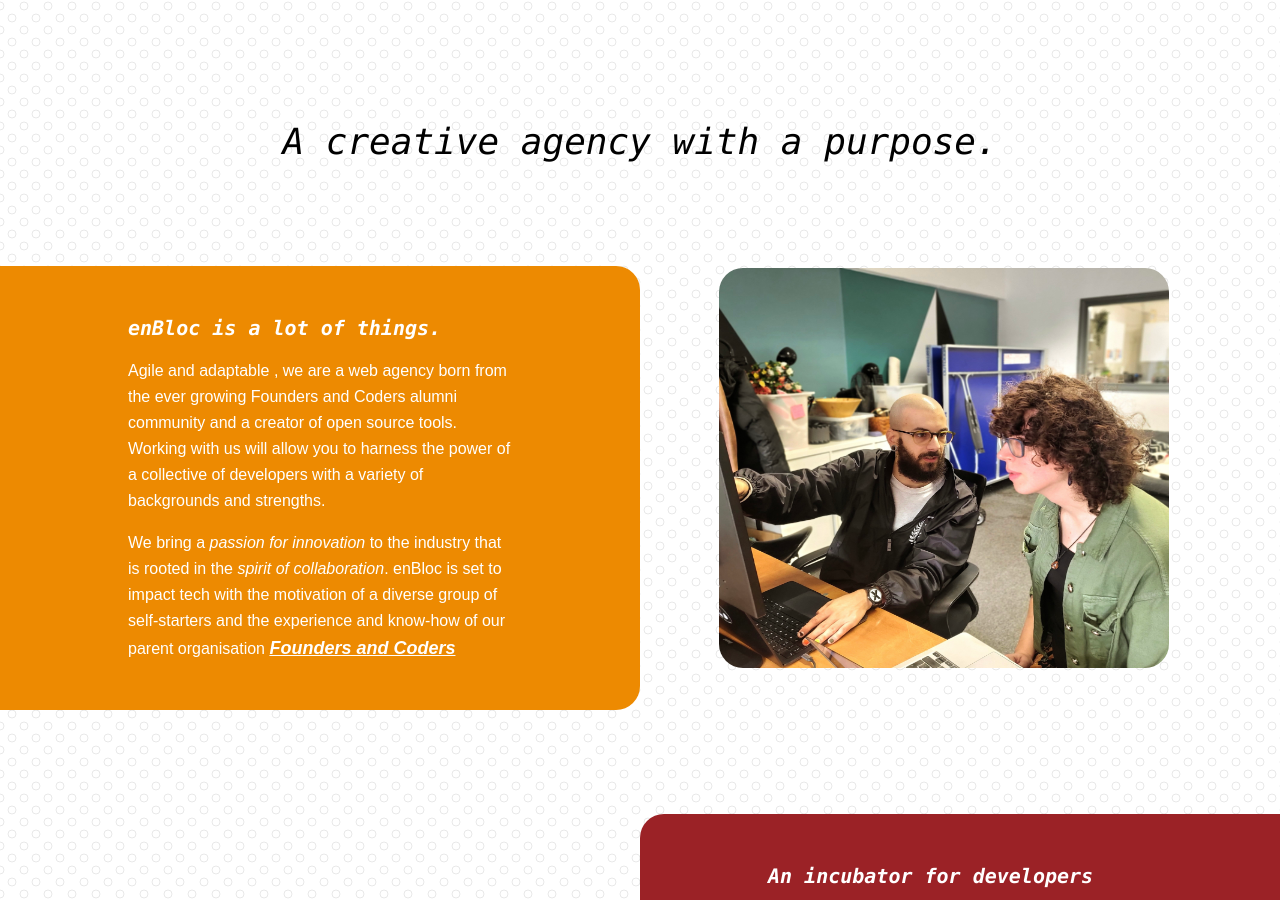
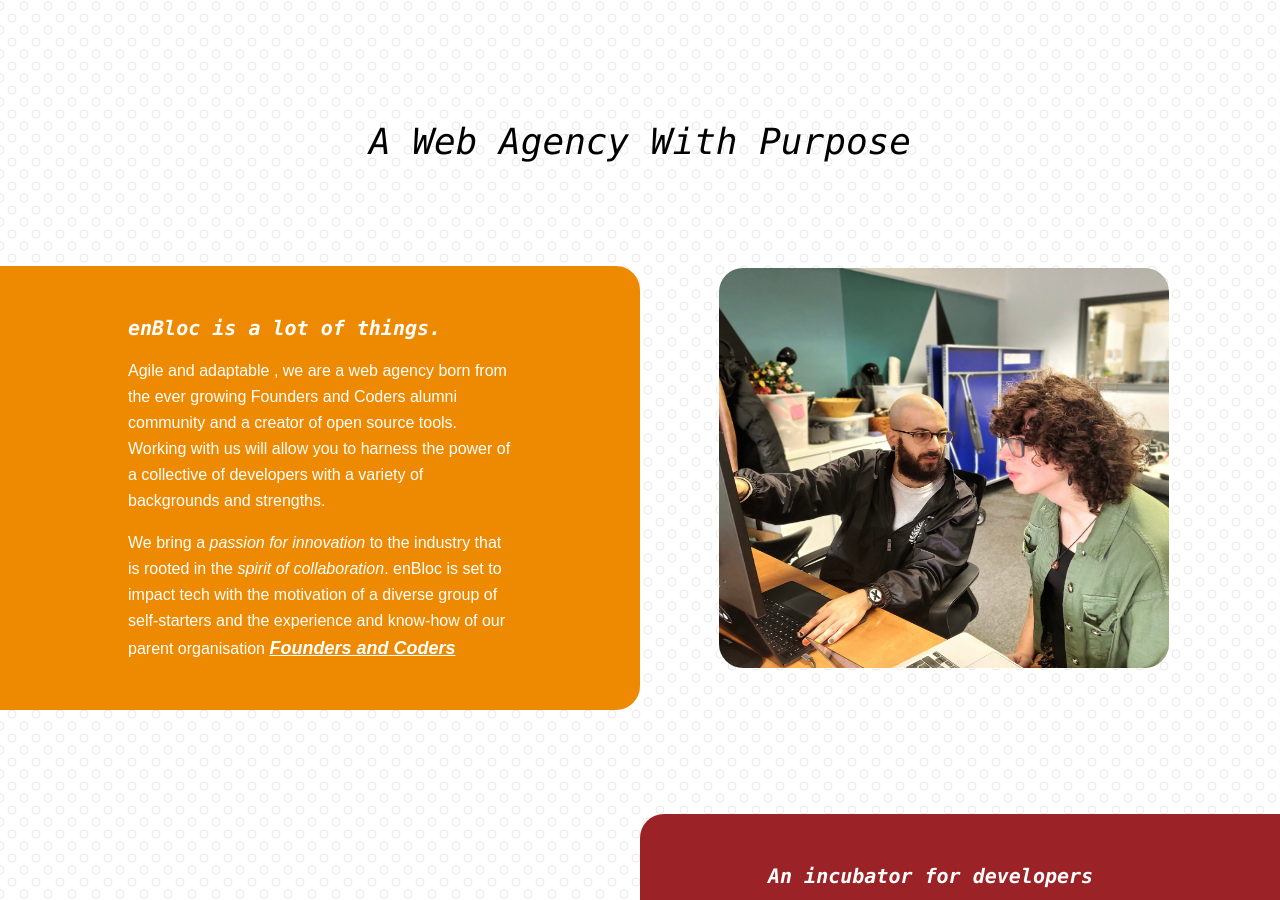
Before and after one commit to enBloc-org/website, a Next.js app: page / in a window 1280 px wide. Shown: the part 798-1698 px from the top of the page. Built offline with nearby package versions, Linux system fonts and the light colour scheme.

Commit message:
Header wording change

```diff
--- a/src/components/IncubatorSection.tsx
+++ b/src/components/IncubatorSection.tsx
@@ -11,7 +11,7 @@ const IncubatorSection: React.FC<IncubatorProps> = ({ aboutRef }) => {
   return (
     <section ref={aboutRef} className='flex flex-col gap-6 xl:mt-stack-md'>
       <h2 className='px-4 text-center text-xl font-light italic sm:text-2xl md:text-3xl lg:text-4xl'>
-        A creative agency with a purpose.
+        A Web Agency With Purpose
       </h2>
       <div className='mt-stack-sm items-center xl:flex'>
         <div className='relative m-auto h-[350px] w-[350px] md:h-[400px] md:w-[450px] lg:order-2'>
```
